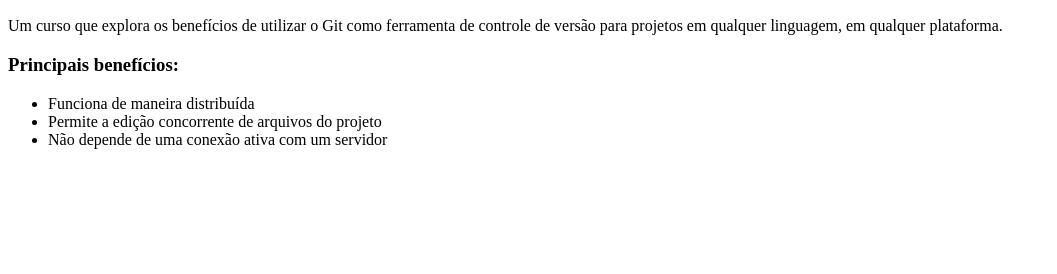
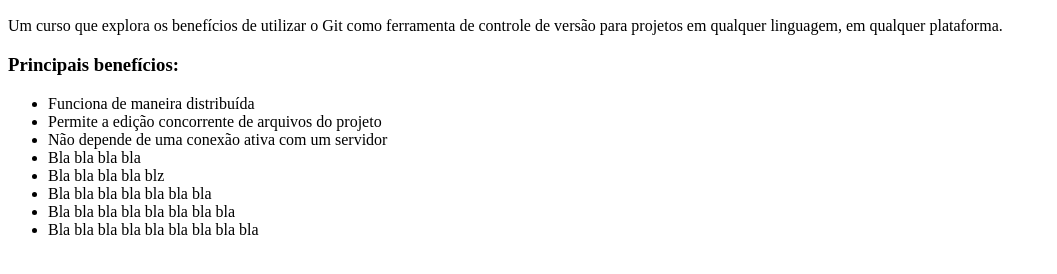
Before and after one commit to edilsonpecanha/curso-git, a plain HTML site: page index.html in a window 1280 px wide. Shown: the part 96-370 px from the top of the page, without its empty margins (0-1057 px from the left). Drawn offline with Linux system fonts and the light colour scheme.

Commit message:
Add Bla Bla Bla

```diff
--- a/index.html
+++ b/index.html
@@ -12,6 +12,11 @@
             <li>Funciona de maneira distribuída</li>
             <li>Permite a edição concorrente de arquivos do projeto</li>
             <li>Não depende de uma conexão ativa com um servidor</li>
+			<li>Bla bla bla bla</li>
+			<li>Bla bla bla bla blz</li>
+			<li>Bla bla bla bla bla bla bla</li>
+			<li>Bla bla bla bla bla bla bla bla</li>
+			<li>Bla bla bla bla bla bla bla bla bla</li>
         </ul>
     </body>
 </html>
```
